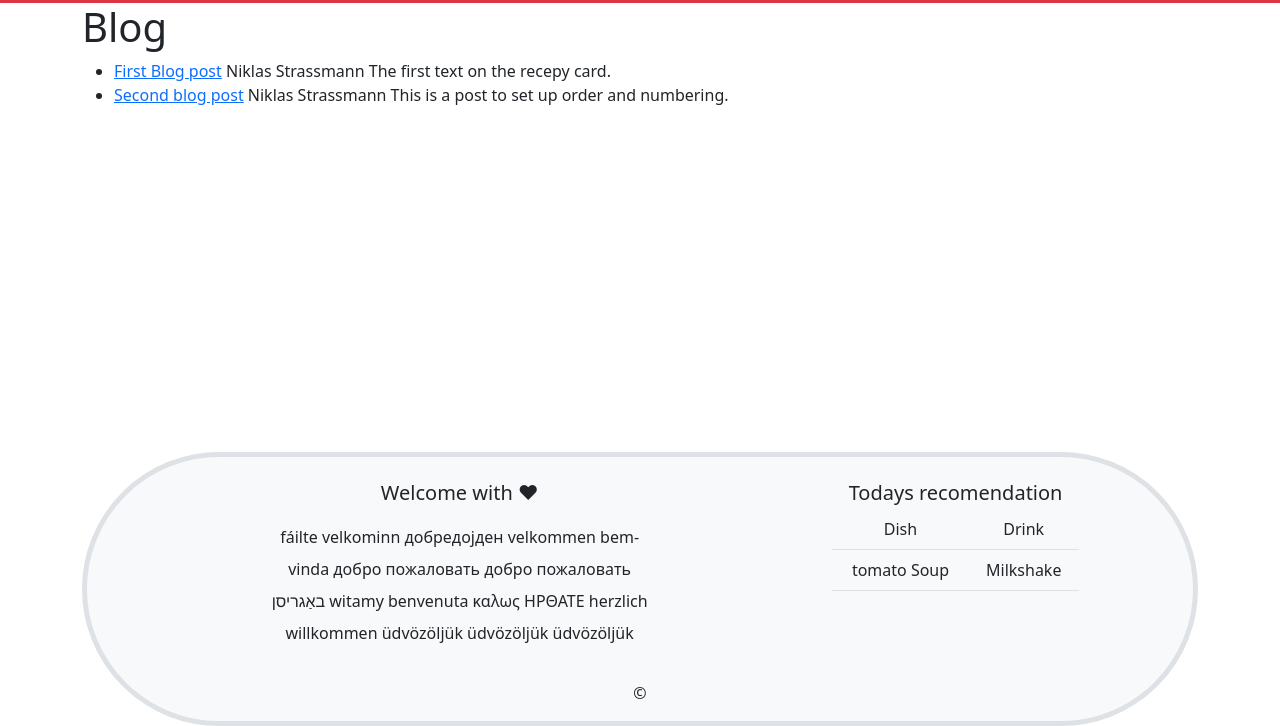
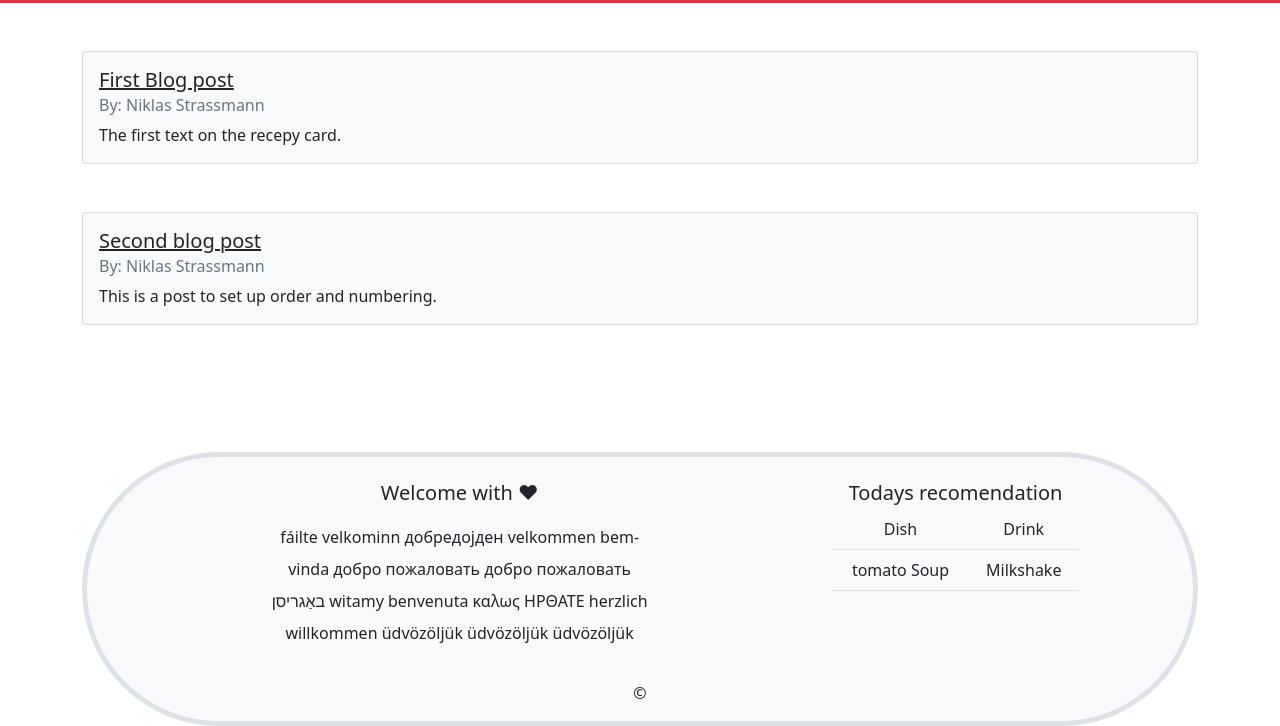
Before and after one commit to Code-Institute-Submissions/blog-to-django, a Django app: page / in a window 1280 px wide. Shown: the part 74-800 px from the top of the page. Run offline with Django 3.2, Linux system fonts and the light colour scheme; data comes from the database, SQL or seed files in the repository; both versions use the stored data as it was after the commit; parts of the project's set-up code (start-up, migrations or seed data) failed here and were passed over.

Commit message:
Adding some ux design

```diff
--- a/blog/foodblog/templates/edit_blog.html
+++ b/blog/foodblog/templates/edit_blog.html
@@ -2,7 +2,7 @@
 {% block title %} Edit Blog {% endblock %}
 
 {% block content %}
-{% if user.is_authenticated %}
+
 <h4>add dish here</h4>
 <div class="input-group">
     <form method="POST">
@@ -11,10 +11,6 @@
         <button class="btn btn-success">Update</button>
         <a href="{% url 'delete_blog' blog.pk %}">Delete</a>
 </div>
-{% else %}
 
-<h1>You need to login</h1>
-
-{% endif %}
 
 {% endblock %}
--- a/blog/foodblog/templates/home.html
+++ b/blog/foodblog/templates/home.html
@@ -2,20 +2,17 @@
 
 
 {% block content %}
-
-    <h1>Blog</h1>
-    <ul>
     {% for blog in object_list %}
-        <li><a href="{% url 'recipe' blog.pk %}">{{ blog.title }}</a>
-            {{ blog.author.first_name }}
-            {{ blog.author.last_name }}
-            {{ blog.card }}
-            {% if user.is_authenticated %}
-            <a href="{% url 'edit_blog' blog.pk %}">Edit</a>
-            <a href="{% url 'delete_blog' blog.pk %}">Delete</a>
-            {% endif %}
-        </li>
+        <div class="card bg-light mx-auto my-5">
+            <div class="card-body">
+                <h5 class="card-title"><a href="{% url 'recipe' blog.pk %}" class="text-dark">{{ blog.title }}</a></h5>
+                <h6 class="card-subtitle mb-2 text-muted">By: {{ blog.author.first_name }} {{ blog.author.last_name }}</h6>
+                <p class="card-text">{{ blog.card }}</p>
+                {% if user.is_authenticated %}
+                    <a href="{% url 'edit_blog' blog.pk %}">Edit</a>
+                    <a href="{% url 'delete_blog' blog.pk %}">Delete</a>
+                {% endif %}
+            </div>
+        </div>
     {% endfor %}
-    </ul>
-
 {% endblock %}
```
Also changed, not shown: blog/foodblog/templates/add_blog.html (+3 -6 lines), blog/foodblog/templates/delete_blog.html (+4 -7 lines), blog/db.sqlite3. Lines whose indentation alone changed are shown as unchanged.
